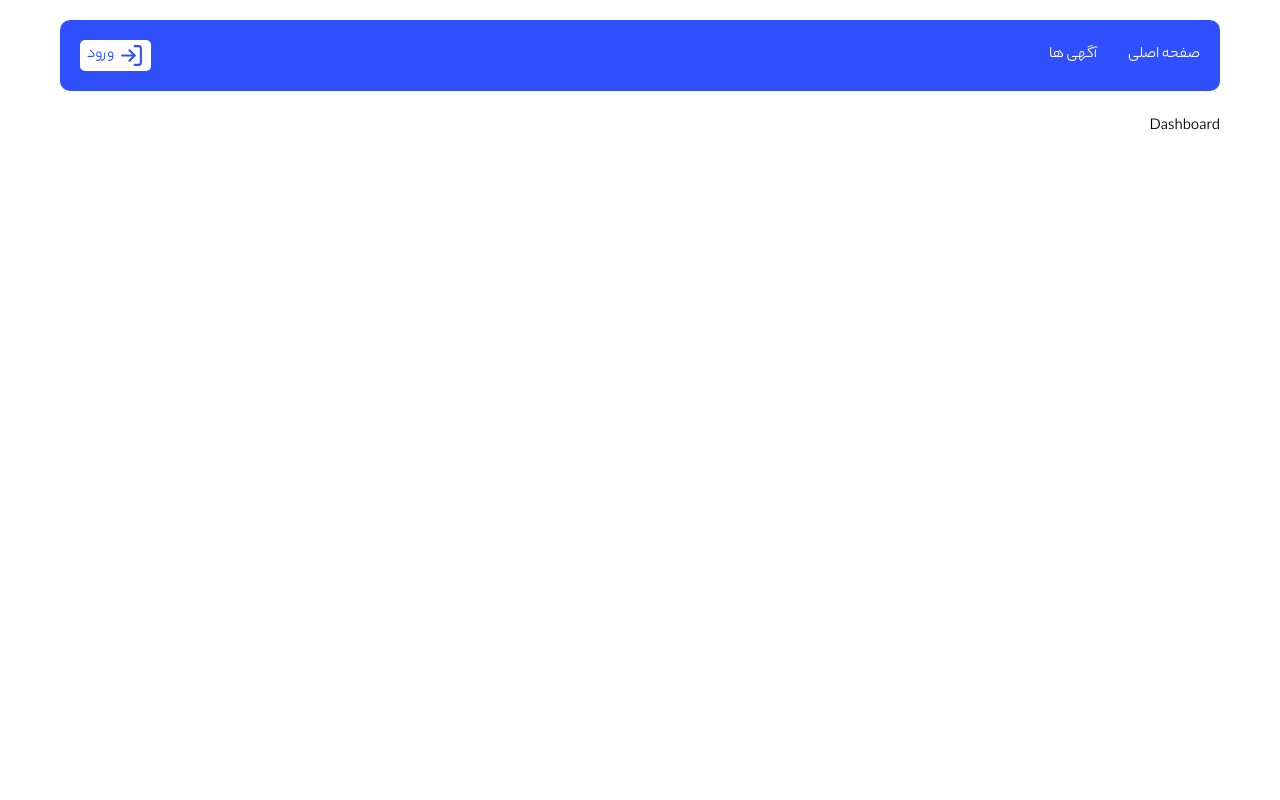
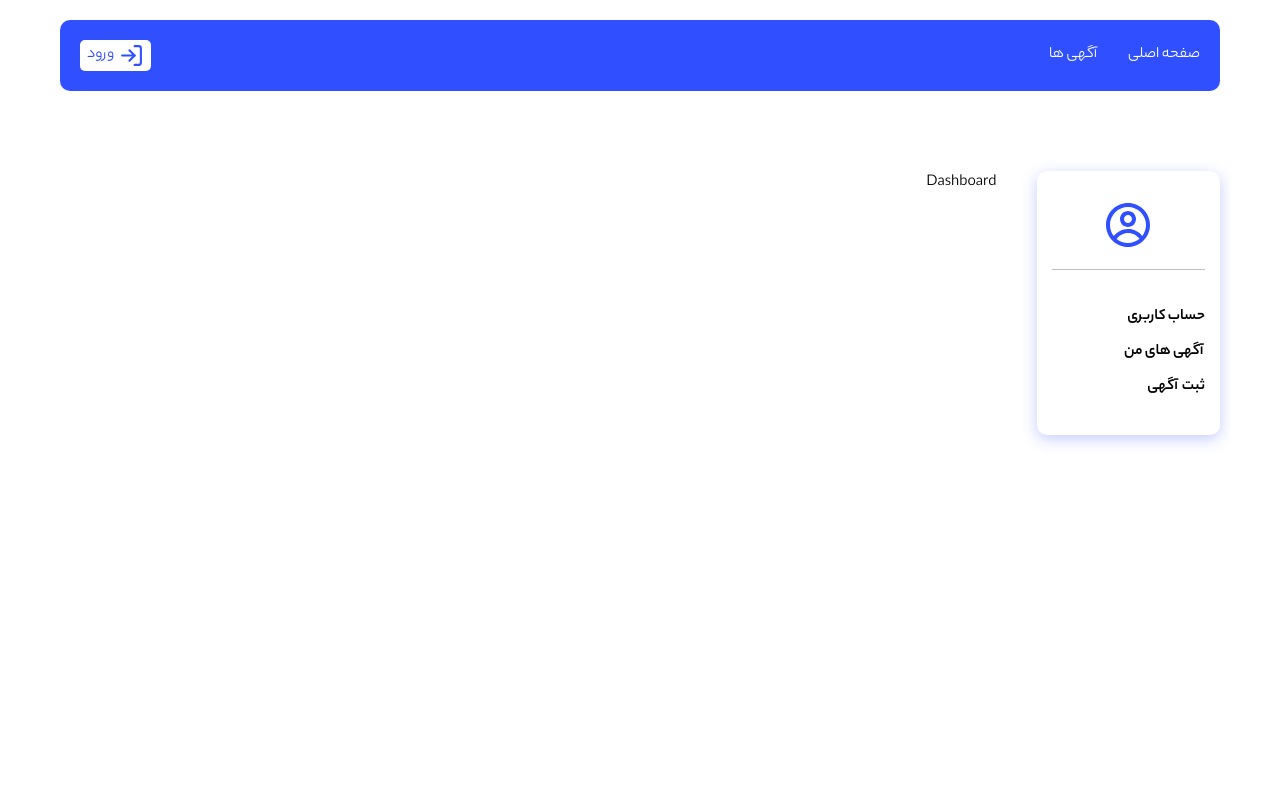
Before and after one commit to ParsaDokhtMohammadi/realState-nextJs-typeScript-mongoDB, a Next.js app: page /dashboard in a window 1280 px wide. Shown: the top 800 px of the page. Built offline with nearby package versions, Linux system fonts and the light colour scheme; no server answers.

Commit message:
dashboard sidebar added

```diff
--- a/src/app/dashboard/layout.tsx
+++ b/src/app/dashboard/layout.tsx
@@ -1,7 +1,8 @@
+import DashboradSidebar from "@/components/layout/DashboradSidebar"
 import { IChildren } from "@/types/Interfaces"
 const DashboardLayout = ({children}:IChildren) => {
   return (
-    <div>{children}</div>
+    <DashboradSidebar>{children}</DashboradSidebar>
   )
 }
 
--- /dev/null
+++ b/src/components/layout/DashboardSidebar.module.css
@@ -0,0 +1,47 @@
+.container {
+  display: flex;
+  justify-content: space-between;
+  margin-top: 80px;
+}
+
+.sidebar {
+  display: flex;
+  flex-direction: column;
+  align-items: center;
+  height: fit-content;
+  padding: 30px 15px;
+  border-radius: 10px;
+  box-shadow: #304ffe4a 0px 4px 15px;
+  margin-left: 40px;
+  width: 220px;
+}
+
+.sidebar svg {
+  font-size: 3rem;
+  color: #304ffe;
+}
+
+.sidebar p {
+  color: grey;
+  font-size: 1.1rem;
+  font-weight: 400;
+  margin-top: 20px;
+}
+
+.sidebar span {
+  background-color: #304ffe;
+  width: 100%;
+  height: 1px;
+  background-color: silver;
+  margin-bottom: 30px;
+}
+
+.sidebar a {
+  margin: 5px 0;
+  font-weight: 400;
+  width: 100%;
+}
+
+.main {
+  width: 100%;
+}
--- /dev/null
+++ b/src/components/layout/DashboradSidebar.tsx
@@ -0,0 +1,25 @@
+import styles from "@/components/layout/DashboardSidebar.module.css"
+import { IChildren } from "@/types/Interfaces"
+import { CgProfile } from "react-icons/cg"
+import { getServerSession } from "next-auth"
+import { authOptions } from "@/app/api/auth/[...nextauth]/route"
+import Link from "next/link"
+
+const DashboradSidebar = async({ children }: IChildren) => {
+  const session = await getServerSession(authOptions)
+  return (
+    <div className={styles.container}>
+      <div className={styles.sidebar}>
+        <CgProfile></CgProfile>
+        <p>{session ?session.user?.email:""}</p>
+        <span></span>
+        <Link href={"/dashboard"}>حساب کاربری</Link>
+        <Link href={"/dashboard/my-profiles"}>آگهی های من</Link>
+        <Link href={"/dashboard/add"}>ثبت آگهی</Link>
+      </div>
+      <div className={styles.main}>{children}</div>
+    </div>
+  )
+}
+
+export default DashboradSidebar
```
Also changed, not shown: src/components/module/LogoutButton.tsx (added, +8 -0 lines).
